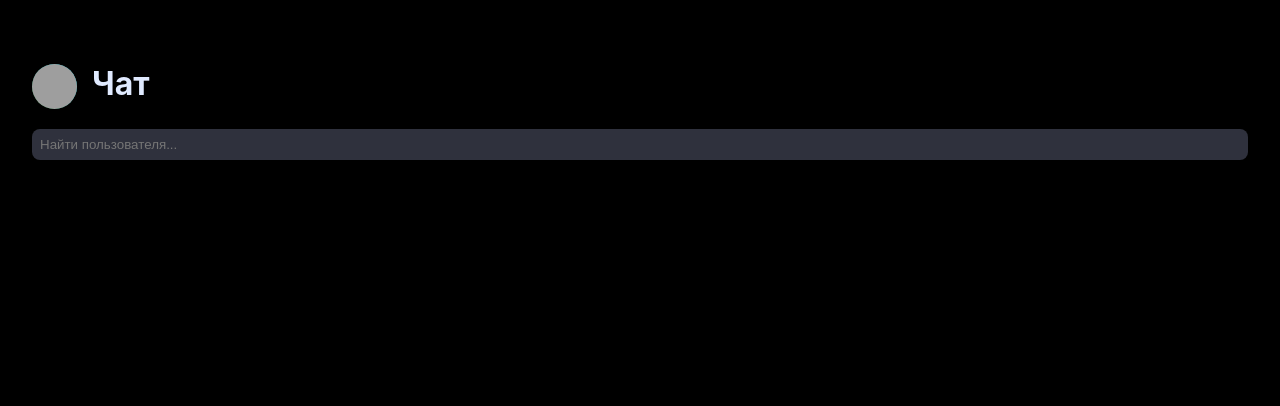
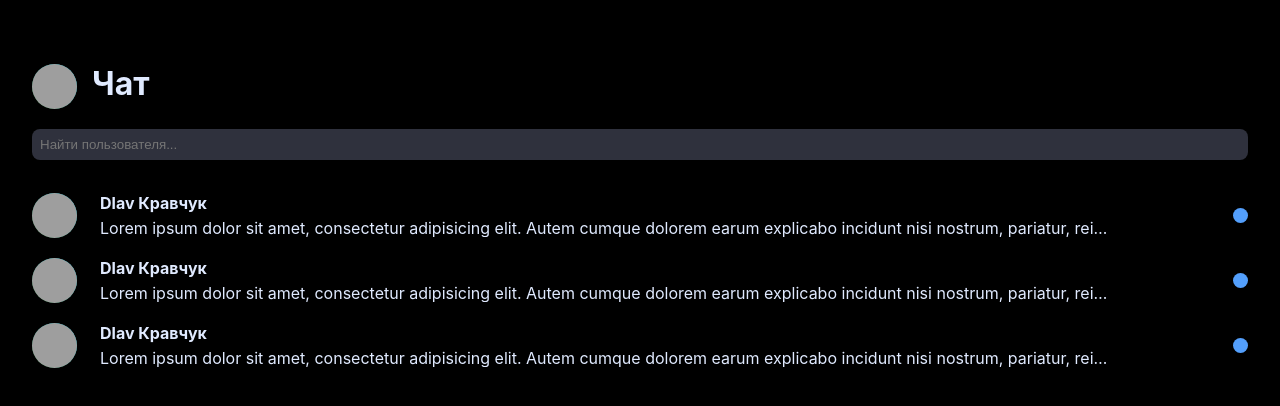
Before and after one commit to kravchuk21/chat, a Next.js app: page / in a window 1280 px wide. Shown: the top 406 px of the page. Built offline with nearby package versions, Linux system fonts and the light colour scheme; grey boxes are pictures that could not be loaded.

Commit message:
layout: dialog, breakdown into components

```diff
--- /dev/null
+++ b/components/Dialog/Dialog.module.css
@@ -0,0 +1,37 @@
+.dialog {
+    cursor: pointer;
+    display: grid;
+    grid-template-columns: 60px 1fr 60px;
+    grid-template-rows: repeat(2, 25px);
+    grid-column-gap: 8px;
+    grid-row-gap: 0;
+    align-items: center;
+    margin: 15px 0;
+}
+
+.logo {
+    grid-area: 1 / 1 / 3 / 2;
+}
+
+.message {
+    grid-area: 2 / 2 / 3 / 5;
+    text-overflow: ellipsis;
+    overflow: hidden;
+    width: 90%;
+    height: 1.2em;
+    white-space: nowrap;
+    padding: 0;
+    margin: 0;
+}
+
+.fullName {
+    grid-area: 1 / 2 / 2 / 5;
+}
+
+.status {
+    grid-area: 1 / 5 / 3 / 6;
+    width: 15px;
+    height: 15px;
+    border-radius: 50%;
+    background-color: #539FFC;
+}
--- /dev/null
+++ b/components/Dialog/index.tsx
@@ -0,0 +1,16 @@
+import React from 'react';
+import styles from './Dialog.module.css'
+import {Logo} from "../Logo";
+
+export const Dialog: React.FC = () => {
+    return (
+        <div className={styles.dialog}>
+            <Logo classNames={styles.logo}/>
+            <h4 className={styles.fullName}>Dlav Кравчук</h4>
+            <p className={styles.message}>Lorem ipsum dolor sit amet, consectetur adipisicing elit. Autem
+                cumque dolorem earum explicabo incidunt nisi nostrum, pariatur, reiciendis reprehenderit
+                unde vel, vitae voluptatum. Id molestiae, optio placeat praesentium recusandae rerum.</p>
+            <div className={styles.status}/>
+        </div>
+    );
+};
--- /dev/null
+++ b/components/Header/Header.module.css
@@ -0,0 +1,5 @@
+.header {
+    display: flex;
+    width: 100%;
+    margin-bottom: 20px;
+}
--- /dev/null
+++ b/components/Header/index.tsx
@@ -0,0 +1,12 @@
+import React from 'react';
+import styles from './Header.module.css'
+import {Logo} from "../Logo";
+
+export const Header: React.FC = () => {
+    return (
+        <header className={styles.header}>
+            <Logo/>
+            <h1 className={styles.title}>Чат</h1>
+        </header>
+    );
+};
--- /dev/null
+++ b/components/Logo/Logo.module.css
@@ -0,0 +1,17 @@
+.logo {
+    height: 45px;
+    width: 45px;
+    border-radius: 50%;
+    display: flex;
+    justify-content: center;
+    align-items: center;
+    background: rgb(28, 105, 8);
+    background: linear-gradient(45deg, rgba(28, 105, 8, 1) 0%, rgba(9, 121, 88, 1) 35%, rgba(0, 212, 255, 1) 100%);
+    font-size: 24px;
+    margin-right: 15px;
+}
+
+.logo img {
+    border-radius: 50%;
+    object-fit: cover;
+}
--- /dev/null
+++ b/components/Logo/index.tsx
@@ -0,0 +1,24 @@
+import React from 'react';
+import Image from "next/image";
+import styles from './Logo.module.css'
+
+const myLoader = () => {
+    return "https://st.depositphotos.com/1008939/3281/i/600/depositphotos_32817757-stock-photo-smiling-man.jpg";
+}
+
+type LogoType = {
+    classNames?: string
+}
+
+export const Logo: React.FC<LogoType> = ({classNames}) => {
+    return (
+        <div className={`${styles.logo} ${classNames}`}>
+            <Image
+                loader={myLoader}
+                src={"https://st.depositphotos.com/1008939/3281/i/600/depositphotos_32817757-stock-photo-smiling-man.jpg"}
+                alt={"В"}
+                width={45}
+                height={45}/>
+        </div>
+    );
+};
--- a/pages/index.tsx
+++ b/pages/index.tsx
@@ -1,11 +1,9 @@
 import type {NextPage} from 'next'
 import Head from 'next/head'
 import styles from '../styles/Home.module.css'
-import Image from "next/image";
+import {Header} from "../components/Header";
+import {Dialog} from "../components/Dialog";
 
-const myLoader=()=>{
-    return "https://st.depositphotos.com/1008939/3281/i/600/depositphotos_32817757-stock-photo-smiling-man.jpg";
-}
 
 const Home: NextPage = () => {
     return (
@@ -17,19 +15,13 @@ const Home: NextPage = () => {
             </Head>
 
             <main className={styles.main}>
-                <header className={styles.header}>
-                    <div className={styles.logo}>
-                        <Image
-                            loader={myLoader}
-                            src={"https://st.depositphotos.com/1008939/3281/i/600/depositphotos_32817757-stock-photo-smiling-man.jpg"}
-                            alt={"В"}
-                            width={45}
-                            height={45}/>
-                    </div>
-                    <h1 className={styles.title}>Чат</h1>
-                </header>
+                <Header/>
                 <input className={styles.search} type="text" placeholder="Найти пользователя..."/>
-                <div className={styles.dialogs}></div>
+                <div className={styles.dialogs}>
+                    <Dialog/>
+                    <Dialog/>
+                    <Dialog/>
+                </div>
             </main>
         </div>
     )
--- a/styles/Home.module.css
+++ b/styles/Home.module.css
@@ -18,29 +18,6 @@
     margin-bottom: 20px;
 }
 
-.logo {
-    height: 45px;
-    width: 45px;
-    border-radius: 50%;
-    display: flex;
-    justify-content: center;
-    align-items: center;
-    background: rgb(28,105,8);
-    background: linear-gradient(45deg, rgba(28,105,8,1) 0%, rgba(9,121,88,1) 35%, rgba(0,212,255,1) 100%);
-    font-size: 24px;
-    margin-right: 15px;
-}
-
-.logo img {
-    border-radius: 50%;
-    object-fit: cover;
-}
-
-.title {
-    padding: 0;
-    margin: 0;
-}
-
 .search {
     width: 100%;
     background-color: #2F313D;
@@ -48,6 +25,7 @@
     border: 0;
     color: #E0EAFF;
     border-radius: 8px;
+    margin-bottom: 15px;
 }
 
 .dialogs {
--- a/styles/globals.css
+++ b/styles/globals.css
@@ -17,3 +17,8 @@ a {
     box-sizing: border-box;
     outline-color: #539FFC;
 }
+
+h1, h2, h3, h4, h5, h6 {
+    padding: 0;
+    margin: 0;
+}
```
